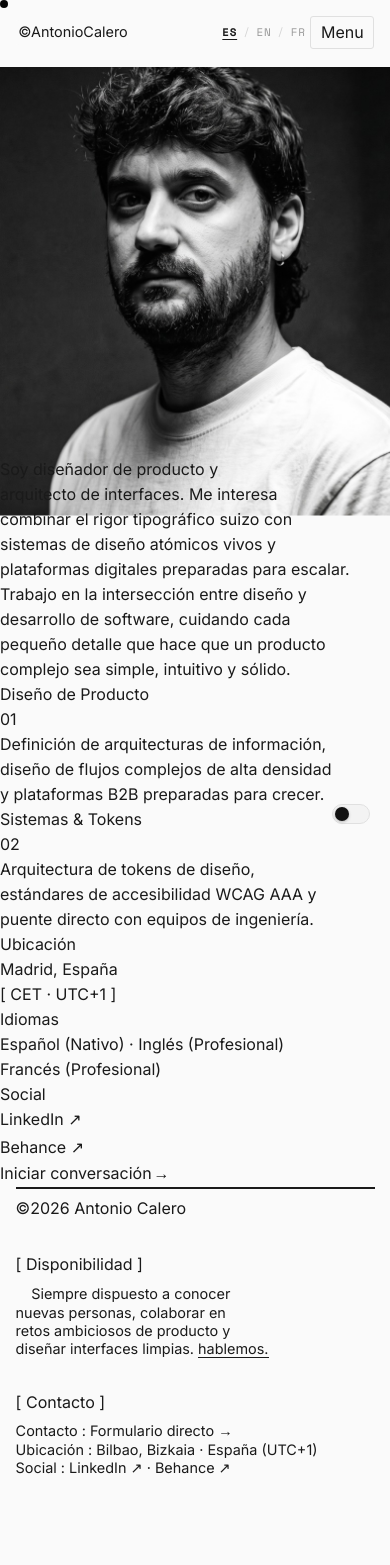
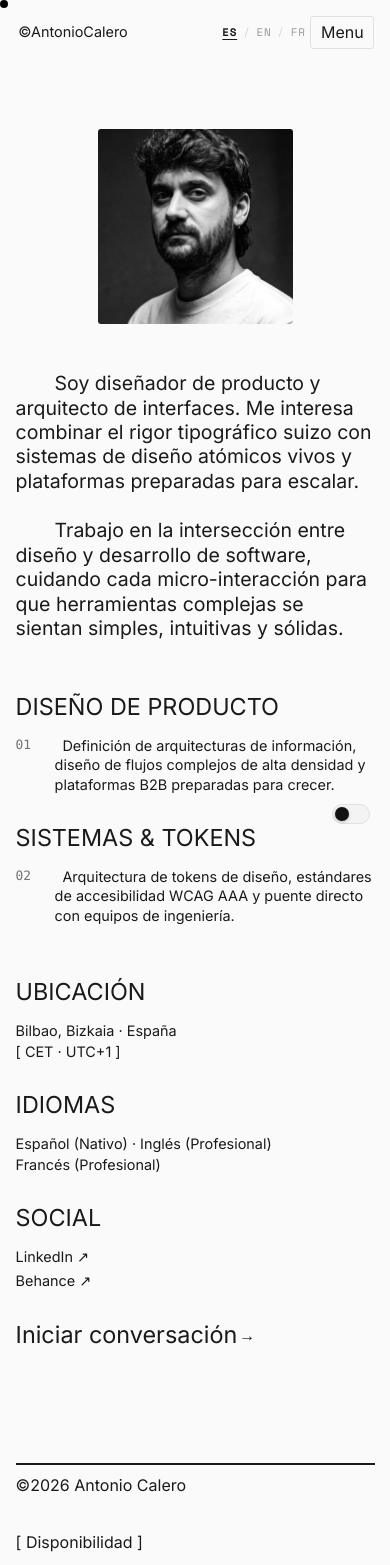
Before and after one commit to antonmojon/AcalerPortfolio, a React (Vite) app: page /about in a window 390 px wide. Shown: the top 1565 px of the page. Before the commit the page ends 1536 px from the top, so only its background shows below. Built offline with nearby package versions, Linux system fonts and the light colour scheme; the HTML template or start-up script is replaced by a standard one; a web font is replaced by a local one.

Commit message:
fix(responsive): resolve text overflow across hero, about, case studies and contact pages

```diff
--- a/src/index.css
+++ b/src/index.css
@@ -1193,7 +1193,17 @@ body {
 .text-box {
   overflow: hidden;
   display: block;
-  padding-bottom: 1px;
+  padding-bottom: 2px;
+  word-break: normal;
+  overflow-wrap: break-word;
+}
+
+.text-box.nowrap,
+.nav-logo .text-box,
+.project-number.text-box,
+.about-numb.text-box,
+.home-title-box-1 .text-box,
+.home-title-box-2 .text-box {
   white-space: nowrap;
 }
 
@@ -1397,26 +1407,28 @@ header {
   display: flex;
   justify-content: center;
   align-items: flex-end;
-  gap: 2vw;
+  gap: 1.5vw;
   perspective: 25vw;
   width: 100%;
+  max-width: 100vw;
+  box-sizing: border-box;
 }
 
 .home-title-box-1,
 .home-title-box-2 {
   overflow: hidden;
-  height: 11vw;
+  height: clamp(40px, 8.2vw, 120px);
   display: flex;
   align-items: center;
   transition: transform 1.5s cubic-bezier(.66,0,.23,1);
 }
 
 .home-title-box-1 {
-  transform: translateX(8.3vw);
+  transform: translateX(4.5vw);
 }
 
 .home-title-box-2 {
-  transform: translateX(-8.3vw);
+  transform: translateX(-4.5vw);
 }
 
 .home-title-box-1.is-animated,
@@ -1426,24 +1438,26 @@ header {
 
 .home-title-text {
   font-family: "Special Gothic Expanded One", sans-serif;
-  font-size: 11vw;
+  font-size: clamp(34px, 7.2vw, 105px);
   line-height: 0.9;
   letter-spacing: -0.02em;
   color: var(--hero-title-color);
+  white-space: nowrap;
 }
 
 .home-title-image-box {
   position: relative;
   overflow: hidden;
-  width: 14vw;
-  height: 10vw;
+  width: clamp(42px, 9vw, 125px);
+  height: clamp(30px, 6.4vw, 88px);
   border-radius: var(--radius-xs);
-  transform: scale(1.1) translateX(1.5vw) rotateY(90deg);
+  transform: scale(1.1) translateX(1vw) rotateY(90deg);
   opacity: 0;
   transform-style: preserve-3d;
   transform-origin: center;
   background: var(--bg-surface);
   border: 1px solid var(--border-color);
+  flex-shrink: 0;
 }
 
 .home-title-image-box.is-animated {
@@ -1502,19 +1516,22 @@ header {
   flex-direction: column;
   align-items: center;
   margin-bottom: 4.5vw;
+  text-align: center;
 }
 
 .home-hero-subtitle {
   overflow: hidden;
-  display: flex;
-  height: 4.1vw;
-  font-size: 3.6vw;
-  line-height: 110%;
+  display: block;
+  min-height: min-content;
+  font-size: clamp(20px, 3.2vw, 46px);
+  line-height: 1.18;
   font-weight: 400;
+  padding-bottom: 4px;
 }
 
 .home-hero-subtitle-el {
   font-family: var(--font-sans);
+  display: inline-block;
 }
 
 /* ─── Approach Box ─── */
@@ -1841,35 +1858,44 @@ header {
     padding: 25vw 4vw 20vw;
   }
 
+  .home-title-wrapper {
+    gap: 1vw;
+    padding: 0 1vw;
+  }
+
   .home-title-box-1,
   .home-title-box-2 {
-    height: 14vw;
+    height: clamp(26px, 7.5vw, 44px);
   }
 
   .home-title-text {
-    font-size: 14vw;
+    font-size: clamp(18px, 6vw, 36px);
+    white-space: nowrap;
   }
 
   .home-title-box-1 {
-    transform: translateX(10.6vw);
+    transform: translateX(3vw);
   }
 
   .home-title-box-2 {
-    transform: translateX(-10.6vw);
+    transform: translateX(-3vw);
   }
 
   .home-title-image-box {
-    width: 19vw;
-    height: 13vw;
+    width: clamp(28px, 8.5vw, 55px);
+    height: clamp(20px, 6vw, 38px);
   }
 
   .home-hero-subtitle-wrapper {
-    margin-bottom: 12vw;
+    margin-bottom: 8vw;
+    padding: 0 4vw;
   }
 
   .home-hero-subtitle {
-    height: 8.3vw;
-    font-size: 7vw;
+    height: auto;
+    font-size: clamp(16px, 5vw, 24px);
+    line-height: 1.25;
+    padding-bottom: 2px;
   }
 
   .infos-box {
@@ -1931,6 +1957,191 @@ header {
 
   .footer-box {
     max-width: 100%;
+  }
+}
+
+/* ==========================================================================
+   PAGE ABOUT (Matthieu Givelet Layout)
+   ========================================================================== */
+
+.page-about {
+  position: relative;
+  width: 100%;
+}
+
+.about {
+  position: relative;
+  display: grid;
+  grid-template-columns: 43vw 1fr;
+  align-items: start;
+}
+
+.about-photo-box {
+  position: sticky;
+  top: 5.6vw;
+  height: calc(100dvh - 5.6vw);
+  padding: 7vw 2.5vw 2vw;
+  display: flex;
+  justify-content: center;
+  align-items: start;
+}
+
+.about-photo-wrapper {
+  overflow: hidden;
+  width: 18vw;
+  border-radius: var(--radius-xs);
+  background-color: var(--color-grey);
+}
+
+.about-photo {
+  width: 100%;
+  height: 100%;
+  object-fit: cover;
+  transform: scale(1.3);
+  transform-origin: center;
+  transition: transform 0.1s ease-out;
+}
+
+.about-right {
+  display: flex;
+  flex-direction: column;
+  gap: 10vw;
+  padding: 6.3vw 2.5vw 4vw 0;
+}
+
+.about-first {
+  display: flex;
+  flex-direction: column;
+  gap: 3vw;
+}
+
+.about-first-text {
+  font-size: clamp(20px, 2.2vw, 36px);
+  line-height: 1.25;
+  color: var(--color-dark);
+}
+
+.alinea-1 {
+  text-indent: 6vw;
+}
+
+.alinea-2 {
+  text-indent: 2vw;
+}
+
+.about-second {
+  padding-left: 6vw;
+  margin-bottom: 8vw;
+  display: flex;
+  flex-direction: column;
+  gap: 10vw;
+}
+
+.about-service,
+.about-credit {
+  display: flex;
+  flex-direction: column;
+  gap: 6vw;
+}
+
+.about-infos-box {
+  display: flex;
+  flex-direction: column;
+  gap: 2.5vw;
+}
+
+.about-title {
+  font-family: var(--font-heading);
+  font-size: clamp(24px, 2.8vw, 48px);
+  font-weight: 400;
+  text-transform: uppercase;
+}
+
+.about-service-text {
+  position: relative;
+  padding-left: 5vw;
+  font-size: var(--font-size-m);
+  line-height: 1.35;
+}
+
+.about-numb {
+  position: absolute;
+  top: 0;
+  left: 0;
+  font-size: var(--font-size-xs);
+  font-family: var(--font-mono);
+  opacity: 0.6;
+}
+
+.about-text {
+  font-size: var(--font-size-m);
+  line-height: 1.35;
+}
+
+.cta-text-about {
+  font-size: clamp(20px, 2.6vw, 42px);
+}
+
+.cta-icon-about {
+  display: inline-block;
+  margin-right: 0.6vw;
+  transition: transform 0.4s cubic-bezier(0.16, 1, 0.3, 1);
+}
+
+@media (max-width: 768px) {
+  .about {
+    position: relative;
+    display: flex;
+    flex-direction: column;
+    justify-content: center;
+    align-items: center;
+  }
+
+  .about-photo-box {
+    position: initial;
+    height: auto;
+    padding: 16vw 4vw 8vw;
+  }
+
+  .about-photo-wrapper {
+    width: 50vw;
+    max-width: 240px;
+  }
+
+  .about-right {
+    gap: 12vw;
+    padding: 4vw 4vw 20vw;
+    width: 100%;
+    box-sizing: border-box;
+  }
+
+  .about-first {
+    gap: 6vw;
+  }
+
+  .about-first-text {
+    font-size: clamp(18px, 5vw, 24px);
+  }
+
+  .alinea-1 {
+    text-indent: 10vw;
+  }
+
+  .about-second {
+    padding-left: 0;
+    gap: 12vw;
+  }
+
+  .about-service-text {
+    padding-left: 10vw;
+  }
+
+  .about-title {
+    font-size: clamp(20px, 6vw, 28px);
+  }
+
+  .cta-text-about {
+    font-size: clamp(20px, 6vw, 28px);
   }
 }
 
--- a/src/pages/AboutPage.tsx
+++ b/src/pages/AboutPage.tsx
@@ -92,69 +92,20 @@ export default function AboutPage() {
               <div className="about-first scroll-in-group">
                 <p className="about-first-text">
                   <span className="text-box">
-                    <span className="scroll-in alinea-1">
+                    <span className="scroll-in alinea-1" style={{ display: 'block' }}>
                       {isEs
-                        ? 'Soy diseñador de producto y'
-                        : "I'm a product designer and"}
-                    </span>
-                  </span>
-                  <span className="text-box">
-                    <span className="scroll-in">
-                      {isEs
-                        ? 'arquitecto de interfaces. Me interesa'
-                        : 'interface architect. I enjoy combining'}
-                    </span>
-                  </span>
-                  <span className="text-box">
-                    <span className="scroll-in">
-                      {isEs
-                        ? 'combinar el rigor tipográfico suizo con'
-                        : 'Swiss typographic rigor with atomic'}
-                    </span>
-                  </span>
-                  <span className="text-box">
-                    <span className="scroll-in">
-                      {isEs
-                        ? 'sistemas de diseño atómicos vivos y'
-                        : 'design systems and high-density'}
-                    </span>
-                  </span>
-                  <span className="text-box">
-                    <span className="scroll-in">
-                      {isEs
-                        ? 'plataformas digitales preparadas para escalar.'
-                        : 'software platforms built to scale.'}
+                        ? 'Soy diseñador de producto y arquitecto de interfaces. Me interesa combinar el rigor tipográfico suizo con sistemas de diseño atómicos vivos y plataformas preparadas para escalar.'
+                        : "I'm a product designer and interface architect. I combine Swiss typographic discipline with living atomic design systems and software platforms engineered to scale."}
                     </span>
                   </span>
                 </p>
 
                 <p className="about-first-text">
                   <span className="text-box">
-                    <span className="scroll-in alinea-1">
+                    <span className="scroll-in alinea-1" style={{ display: 'block' }}>
                       {isEs
-                        ? 'Trabajo en la intersección entre diseño y'
-                        : 'I work at the intersection of design and'}
-                    </span>
-                  </span>
-                  <span className="text-box">
-                    <span className="scroll-in">
-                      {isEs
-                        ? 'desarrollo de software, cuidando cada'
-                        : 'software engineering, focusing on the'}
-                    </span>
-                  </span>
-                  <span className="text-box">
-                    <span className="scroll-in">
-                      {isEs
-                        ? 'pequeño detalle que hace que un producto'
-                        : 'details that make complex tools feel'}
-                    </span>
-                  </span>
-                  <span className="text-box">
-                    <span className="scroll-in">
-                      {isEs
-                        ? 'complejo sea simple, intuitivo y sólido.'
-                        : 'simple, intuitive and enduring.'}
+                        ? 'Trabajo en la intersección entre diseño y desarrollo de software, cuidando cada micro-interacción para que herramientas complejas se sientan simples, intuitivas y sólidas.'
+                        : 'Working at the intersection of design and software engineering, focusing on the details that make complex products feel simple, intuitive, and enduring.'}
                     </span>
                   </span>
                 </p>
@@ -174,24 +125,10 @@ export default function AboutPage() {
                         <span className="scroll-in">01</span>
                       </span>
                       <span className="text-box alinea-2">
-                        <span className="scroll-in">
+                        <span className="scroll-in" style={{ display: 'block' }}>
                           {isEs
-                            ? 'Definición de arquitecturas de información,'
-                            : 'Information architecture, user flows,'}
-                        </span>
-                      </span>
-                      <span className="text-box">
-                        <span className="scroll-in">
-                          {isEs
-                            ? 'diseño de flujos complejos de alta densidad'
-                            : 'complex workflows and cohesive digital'}
-                        </span>
-                      </span>
-                      <span className="text-box">
-                        <span className="scroll-in">
-                          {isEs
-                            ? 'y plataformas B2B preparadas para crecer.'
-                            : 'platforms engineered for high impact.'}
+                            ? 'Definición de arquitecturas de información, diseño de flujos complejos de alta densidad y plataformas B2B preparadas para crecer.'
+                            : 'Information architecture, complex workflow design, high-density telemetry, and B2B platforms engineered for growth.'}
                         </span>
                       </span>
                     </p>
@@ -208,24 +145,10 @@ export default function AboutPage() {
                         <span className="scroll-in">02</span>
                       </span>
                       <span className="text-box alinea-2 numb-2">
-                        <span className="scroll-in">
+                        <span className="scroll-in" style={{ display: 'block' }}>
                           {isEs
-                            ? 'Arquitectura de tokens de diseño,'
-                            : 'Design token architecture, living'}
-                        </span>
-                      </span>
-                      <span className="text-box">
-                        <span className="scroll-in">
-                          {isEs
-                            ? 'estándares de accesibilidad WCAG AAA y'
-                            : 'code integration, WCAG AAA accessibility,'}
-                        </span>
-                      </span>
-                      <span className="text-box">
-                        <span className="scroll-in">
-                          {isEs
-                            ? 'puente directo con equipos de ingeniería.'
-                            : 'and zero-redundancy engineering handoff.'}
+                            ? 'Arquitectura de tokens de diseño, estándares de accesibilidad WCAG AAA y puente directo con equipos de ingeniería.'
+                            : 'Design token architecture, living code integration, WCAG AAA accessibility, and zero-redundancy engineering handoff.'}
                         </span>
                       </span>
                     </p>
@@ -242,7 +165,7 @@ export default function AboutPage() {
                     </h2>
                     <p className="about-text o-40">
                       <span className="text-box">
-                        <span className="scroll-in">Madrid, España</span>
+                        <span className="scroll-in">Bilbao, Bizkaia · España</span>
                       </span>
                       <span className="text-box">
                         <span className="scroll-in">[ CET · UTC+1 ]</span>
--- a/src/pages/AgoraPage.tsx
+++ b/src/pages/AgoraPage.tsx
@@ -111,21 +111,21 @@ export default function AgoraPage() {
 
                     <div className="project-desc">
                       <p className="text-box" style={{ marginBottom: '1.2vw' }}>
-                        <span className="scroll-in">
+                        <span className="scroll-in" style={{ display: 'block' }}>
                           {isEs
                             ? 'Agora es un ecosistema de colaboración integral concebido para equipos de producto y aprendizaje distribuido.'
                             : 'Agora is an all-in-one collaborative workspace engineered for distributed product teams and educational organizations.'}
                         </span>
                       </p>
                       <p className="text-box" style={{ marginBottom: '1.2vw' }}>
-                        <span className="scroll-in">
+                        <span className="scroll-in" style={{ display: 'block' }}>
                           {isEs
                             ? 'Prioriza la concentración reduciendo la carga cognitiva visual mediante jerarquías sobrias y flujos multi-panel continuos.'
                             : 'Prioritizing focus and cognitive clarity through sober typography, keyboard-driven navigation, and fluid multi-pane flows.'}
                         </span>
                       </p>
                       <p className="text-box" style={{ marginBottom: '1.2vw' }}>
-                        <span className="scroll-in">
+                        <span className="scroll-in" style={{ display: 'block' }}>
                           {isEs
                             ? 'Construido sobre una biblioteca de 40+ componentes accesibles y tokens sincronizados con código.'
                             : 'Engineered upon a rigorous library of 40+ accessible UI components and design tokens synchronized with engineering.'}
--- a/src/pages/ContactPage.tsx
+++ b/src/pages/ContactPage.tsx
@@ -90,8 +90,8 @@ export default function ContactPage() {
               </span>
             </h1>
 
-            <p className="text-box" style={{ marginBottom: '2vw', maxWidth: '34vw' }}>
-              <span className="scroll-in" style={{ fontSize: 'var(--font-size-s)', lineHeight: '1.5' }}>
+            <p className="text-box" style={{ marginBottom: '2vw' }}>
+              <span className="scroll-in" style={{ display: 'block', fontSize: 'var(--font-size-s)', lineHeight: '1.5' }}>
                 {isEs
                   ? 'Disponible para proyectos de diseño de producto, sistemas de diseño y consultoría estratégica en remoto o presencial.'
                   : 'Open for product design leadership, design systems, and design engineering consultancy worldwide.'}
--- a/src/pages/LavanderiaPage.tsx
+++ b/src/pages/LavanderiaPage.tsx
@@ -107,21 +107,21 @@ export default function LavanderiaPage() {
 
                     <div className="project-desc">
                       <p className="text-box" style={{ marginBottom: '1.2vw' }}>
-                        <span className="scroll-in">
+                        <span className="scroll-in" style={{ display: 'block' }}>
                           {isEs
                             ? 'Transformación digital integral y dirección de arte para referente del sector de lavandería industrial y de hostelería.'
                             : 'Complete digital transformation and brand repositioning for a premier commercial laundry provider in northern Spain.'}
                         </span>
                       </p>
                       <p className="text-box" style={{ marginBottom: '1.2vw' }}>
-                        <span className="scroll-in">
+                        <span className="scroll-in" style={{ display: 'block' }}>
                           {isEs
                             ? 'Armoniza la fuerza del sector manufacturero con una experiencia digital editorial cálida y transparente.'
                             : 'Balancing utilitarian industrial machinery with warm, human-centered hospitality aesthetics and transparent pricing.'}
                         </span>
                       </p>
                       <p className="text-box" style={{ marginBottom: '1.2vw' }}>
-                        <span className="scroll-in">
+                        <span className="scroll-in" style={{ display: 'block' }}>
                           {isEs
                             ? 'Generó un aumento del 44% en solicitudes comerciales y redujo a la mitad el tiempo de onboarding de clientes B2B.'
                             : 'Drove a 44% lift in qualified commercial inquiries and reduced onboarding time for enterprise accounts by 50%.'}
--- a/src/pages/NightShift.tsx
+++ b/src/pages/NightShift.tsx
@@ -107,21 +107,21 @@ export default function NightShift() {
 
                     <div className="project-desc">
                       <p className="text-box" style={{ marginBottom: '1.2vw' }}>
-                        <span className="scroll-in">
+                        <span className="scroll-in" style={{ display: 'block' }}>
                           {isEs
                             ? 'Aplicación móvil de apoyo y seguimiento biométrico creada específicamente para trabajadores con horarios nocturnos o rotativos.'
                             : 'Dedicated mobile companion app and telemetry tracker engineered specifically for night-shift, emergency, and 24/7 rotational workers.'}
                         </span>
                       </p>
                       <p className="text-box" style={{ marginBottom: '1.2vw' }}>
-                        <span className="scroll-in">
+                        <span className="scroll-in" style={{ display: 'block' }}>
                           {isEs
                             ? 'Arquitectura cromática de negros OLED puros y luz ámbar que elimina la fatiga ocular y preserva los ciclos de melatonina.'
                             : 'Pure OLED black ergonomics and warm amber spectrum lighting eliminate retinal fatigue and preserve fragile melatonin cycles.'}
                         </span>
                       </p>
                       <p className="text-box" style={{ marginBottom: '1.2vw' }}>
-                        <span className="scroll-in">
+                        <span className="scroll-in" style={{ display: 'block' }}>
                           {isEs
                             ? 'Interacciones de un solo gesto diseñadas para operar con destreza motora reducida por cansancio acumulado.'
                             : 'One-thumb gestures and high-contrast telemetry designed for quick operation under heavy cognitive and physical fatigue.'}
--- a/src/pages/PortfolioHome.tsx
+++ b/src/pages/PortfolioHome.tsx
@@ -231,17 +231,17 @@ function MgHero() {
       <div className="home-hero-subtitle-wrapper">
         <h1 className="home-hero-subtitle">
           <span className="home-hero-subtitle-el text-in" style={{ '--stagger-delay': '0.7s' } as React.CSSProperties}>
-            {isEs ? 'Diseñador de producto y' : 'Product designer and'}
+            {isEs ? 'Diseñador de producto' : 'Product designer'}
           </span>
         </h1>
         <h2 className="home-hero-subtitle">
           <span className="home-hero-subtitle-el text-in" style={{ '--stagger-delay': '0.78s' } as React.CSSProperties}>
-            {isEs ? 'arquitecto de interfaces — en España' : 'interface architect — based in Spain'}
+            {isEs ? '& arquitecto de sistemas' : '& systems architect'}
           </span>
         </h2>
         <h2 className="home-hero-subtitle">
           <span className="home-hero-subtitle-el text-in" style={{ '--stagger-delay': '0.86s' } as React.CSSProperties}>
-            [ Bilbao ]
+            {isEs ? '[ Bilbao, España ]' : '[ Bilbao, Spain ]'}
           </span>
         </h2>
       </div>
```
